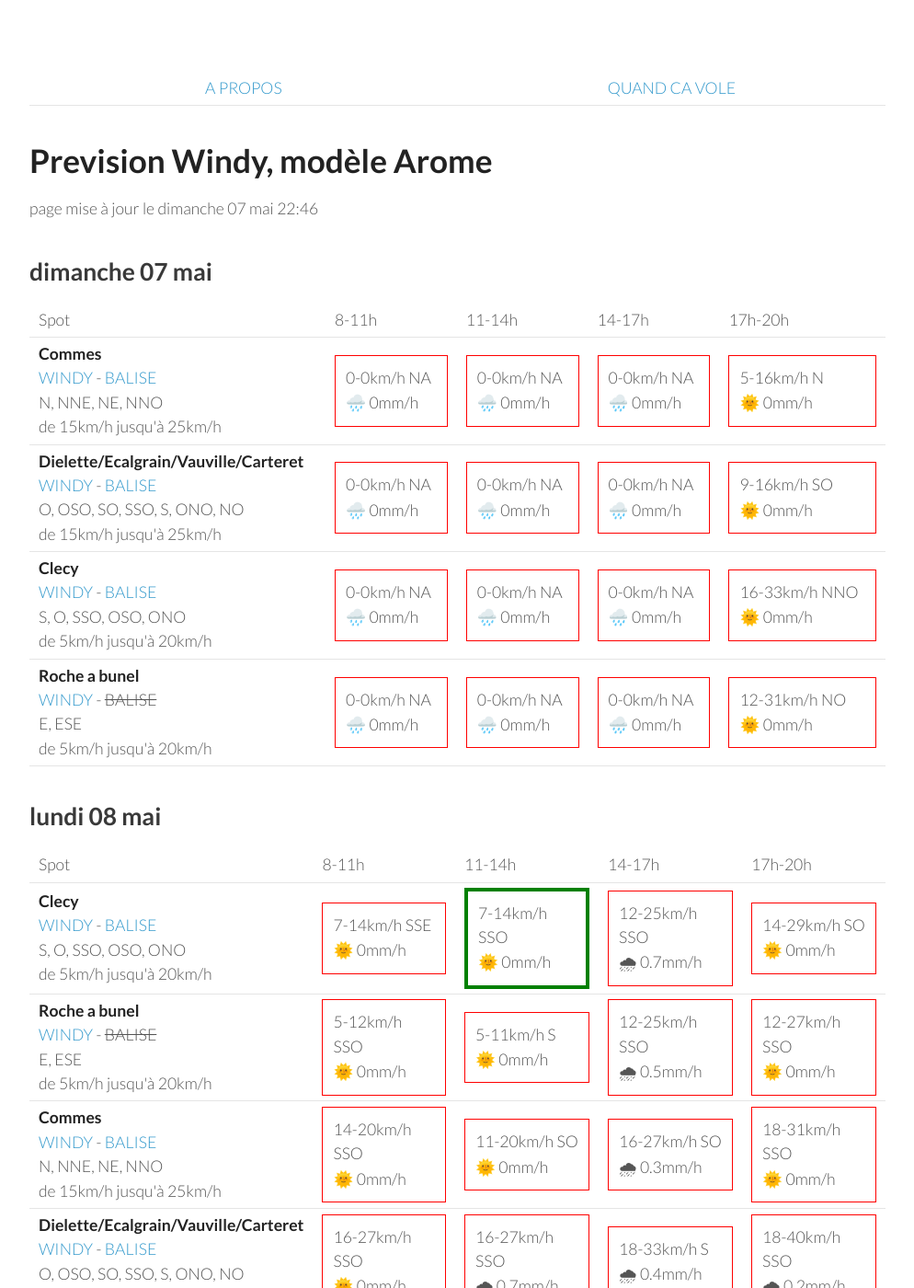
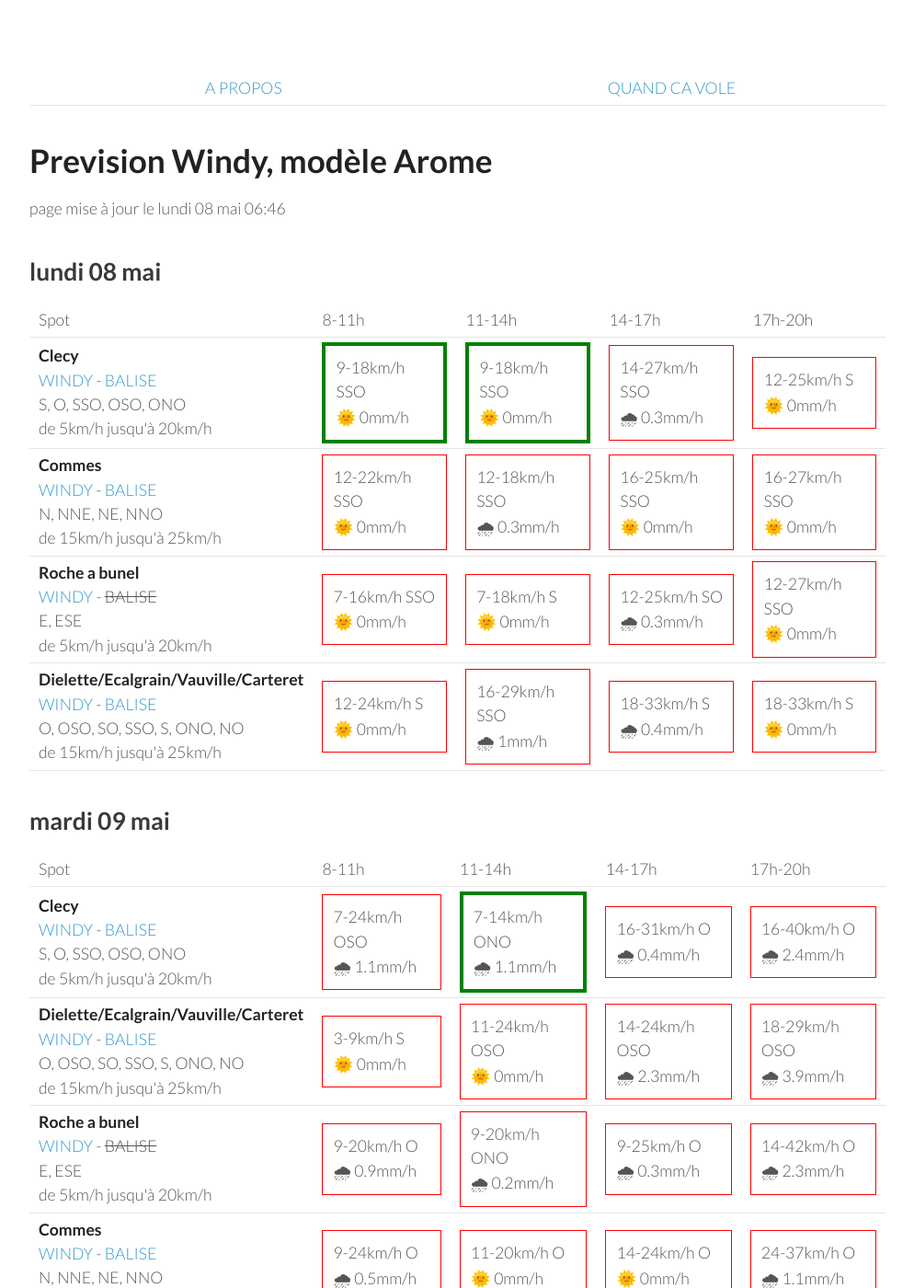
Before and after one commit to parapente-dans-le-nord/parapente-dans-le-nord.github.io, a Jekyll site: the page built from normandie.markdown, in a window 1280 px wide and 1400 px high. Shown: the whole window at 92% size, without its empty margins (26-1020 px from the left). Built offline with Jekyll 4.4.1, drawn with Linux system fonts in a browser that asks for light colours; some of the changed text lies outside the part shown.

Commit message:
update index.markdown

```diff
--- a/normandie.markdown
+++ b/normandie.markdown
@@ -7,60 +7,8 @@ title:  "Tous les spots"
 {: .links}
 
 # Prevision Windy, modèle Arome
-page mise à jour le dimanche 07 mai 22:46
+page mise à jour le lundi 08 mai 06:46
 
-## dimanche 07 mai
-
-{::nomarkdown}
-<table>
-  <tbody>
-    <tr>
-      <td>Spot</td>
-      <td>8-11h</td>
-      <td>11-14h</td>
-      <td>14-17h</td>
-      <td>17h-20h</td>
-    </tr>
-<tr>
-        <td><strong>Commes</strong><br><a href="https://windy.com/49.346/-0.726?48.936,-0.726,8">WINDY</a> - <span class=""><a href="http://www.balisemeteo.com/balise.php?idBalise=158">BALISE</a> </span><br> <span class="vent-favorable">N, NNE, NE, NNO</span><br><span class="force-vent">de 15km/h jusqu'à 25km/h</span> </td>
-
-            <td><div class="not-flyable"><p>0-0km/h NA</p><p>🌧️ 0mm/h</p></div></td>
-            <td><div class="not-flyable"><p>0-0km/h NA</p><p>🌧️ 0mm/h</p></div></td>
-            <td><div class="not-flyable"><p>0-0km/h NA</p><p>🌧️ 0mm/h</p></div></td>
-            <td><div class="not-flyable"><p>5-16km/h N</p><p>🌞 0mm/h</p></div></td>
-
-    </tr>
-<tr>
-        <td><strong>Dielette/Ecalgrain/Vauville/Carteret</strong><br><a href="https://windy.com/49.650/-1.856?49.243,-1.856,8">WINDY</a> - <span class=""><a href="http://www.balisemeteo.com/balise.php?idBalise=81">BALISE</a> </span><br> <span class="vent-favorable">O, OSO, SO, SSO, S, ONO, NO</span><br><span class="force-vent">de 15km/h jusqu'à 25km/h</span> </td>
-
-            <td><div class="not-flyable"><p>0-0km/h NA</p><p>🌧️ 0mm/h</p></div></td>
-            <td><div class="not-flyable"><p>0-0km/h NA</p><p>🌧️ 0mm/h</p></div></td>
-            <td><div class="not-flyable"><p>0-0km/h NA</p><p>🌧️ 0mm/h</p></div></td>
-            <td><div class="not-flyable"><p>9-16km/h SO</p><p>🌞 0mm/h</p></div></td>
-
-    </tr>
-<tr>
-        <td><strong>Clecy</strong><br><a href="https://windy.com/48.929/-0.470?48.516,-0.470,8">WINDY</a> - <span class=""><a href="http://www.balisemeteo.com/balise.php?idBalise=122">BALISE</a> </span><br> <span class="vent-favorable">S, O, SSO, OSO, ONO</span><br><span class="force-vent">de 5km/h jusqu'à 20km/h</span> </td>
-
-            <td><div class="not-flyable"><p>0-0km/h NA</p><p>🌧️ 0mm/h</p></div></td>
-            <td><div class="not-flyable"><p>0-0km/h NA</p><p>🌧️ 0mm/h</p></div></td>
-            <td><div class="not-flyable"><p>0-0km/h NA</p><p>🌧️ 0mm/h</p></div></td>
-            <td><div class="not-flyable"><p>16-33km/h NNO</p><p>🌞 0mm/h</p></div></td>
-
-    </tr>
-<tr>
-        <td><strong>Roche a bunel</strong><br><a href="https://windy.com/48.993/-0.499?48.580,-0.499,8">WINDY</a> - <span class="no-balise"> BALISE </span><br> <span class="vent-favorable">E, ESE</span><br><span class="force-vent">de 5km/h jusqu'à 20km/h</span> </td>
-
-            <td><div class="not-flyable"><p>0-0km/h NA</p><p>🌧️ 0mm/h</p></div></td>
-            <td><div class="not-flyable"><p>0-0km/h NA</p><p>🌧️ 0mm/h</p></div></td>
-            <td><div class="not-flyable"><p>0-0km/h NA</p><p>🌧️ 0mm/h</p></div></td>
-            <td><div class="not-flyable"><p>12-31km/h NO</p><p>🌞 0mm/h</p></div></td>
-
-    </tr>
-
-</tbody>
-</table>
-{:/}
 ## lundi 08 mai
 
 {::nomarkdown}
@@ -76,40 +24,40 @@ page mise à jour le dimanche 07 mai 22:46
 <tr>
         <td><strong>Clecy</strong><br><a href="https://windy.com/48.929/-0.470?48.516,-0.470,8">WINDY</a> - <span class=""><a href="http://www.balisemeteo.com/balise.php?idBalise=122">BALISE</a> </span><br> <span class="vent-favorable">S, O, SSO, OSO, ONO</span><br><span class="force-vent">de 5km/h jusqu'à 20km/h</span> </td>
 
-            <td><div class="not-flyable"><p>7-14km/h SSE</p><p>🌞 0mm/h</p></div></td>
-            <td><div class="flyable"><p>7-14km/h SSO</p><p>🌞 0mm/h</p></div></td>
-            <td><div class="not-flyable"><p>12-25km/h SSO</p><p>🌧 0.7mm/h</p></div></td>
-            <td><div class="not-flyable"><p>14-29km/h SO</p><p>🌞 0mm/h</p></div></td>
+            <td><div class="flyable"><p>9-18km/h SSO</p><p>🌞 0mm/h</p></div></td>
+            <td><div class="flyable"><p>9-18km/h SSO</p><p>🌞 0mm/h</p></div></td>
+            <td><div class="not-flyable"><p>14-27km/h SSO</p><p>🌧 0.3mm/h</p></div></td>
+            <td><div class="not-flyable"><p>12-25km/h S</p><p>🌞 0mm/h</p></div></td>
+
+
+    </tr>
+<tr>
+        <td><strong>Commes</strong><br><a href="https://windy.com/49.346/-0.726?48.936,-0.726,8">WINDY</a> - <span class=""><a href="http://www.balisemeteo.com/balise.php?idBalise=158">BALISE</a> </span><br> <span class="vent-favorable">N, NNE, NE, NNO</span><br><span class="force-vent">de 15km/h jusqu'à 25km/h</span> </td>
+
+            <td><div class="not-flyable"><p>12-22km/h SSO</p><p>🌞 0mm/h</p></div></td>
+            <td><div class="not-flyable"><p>12-18km/h SSO</p><p>🌧 0.3mm/h</p></div></td>
+            <td><div class="not-flyable"><p>16-25km/h SSO</p><p>🌞 0mm/h</p></div></td>
+            <td><div class="not-flyable"><p>16-27km/h SSO</p><p>🌞 0mm/h</p></div></td>
 
 
     </tr>
 <tr>
         <td><strong>Roche a bunel</strong><br><a href="https://windy.com/48.993/-0.499?48.580,-0.499,8">WINDY</a> - <span class="no-balise"> BALISE </span><br> <span class="vent-favorable">E, ESE</span><br><span class="force-vent">de 5km/h jusqu'à 20km/h</span> </td>
 
-            <td><div class="not-flyable"><p>5-12km/h SSO</p><p>🌞 0mm/h</p></div></td>
-            <td><div class="not-flyable"><p>5-11km/h S</p><p>🌞 0mm/h</p></div></td>
-            <td><div class="not-flyable"><p>12-25km/h SSO</p><p>🌧 0.5mm/h</p></div></td>
+            <td><div class="not-flyable"><p>7-16km/h SSO</p><p>🌞 0mm/h</p></div></td>
+            <td><div class="not-flyable"><p>7-18km/h S</p><p>🌞 0mm/h</p></div></td>
+            <td><div class="not-flyable"><p>12-25km/h SO</p><p>🌧 0.3mm/h</p></div></td>
             <td><div class="not-flyable"><p>12-27km/h SSO</p><p>🌞 0mm/h</p></div></td>
-
-
-    </tr>
-<tr>
-        <td><strong>Commes</strong><br><a href="https://windy.com/49.346/-0.726?48.936,-0.726,8">WINDY</a> - <span class=""><a href="http://www.balisemeteo.com/balise.php?idBalise=158">BALISE</a> </span><br> <span class="vent-favorable">N, NNE, NE, NNO</span><br><span class="force-vent">de 15km/h jusqu'à 25km/h</span> </td>
-
-            <td><div class="not-flyable"><p>14-20km/h SSO</p><p>🌞 0mm/h</p></div></td>
-            <td><div class="not-flyable"><p>11-20km/h SO</p><p>🌞 0mm/h</p></div></td>
-            <td><div class="not-flyable"><p>16-27km/h SO</p><p>🌧 0.3mm/h</p></div></td>
-            <td><div class="not-flyable"><p>18-31km/h SSO</p><p>🌞 0mm/h</p></div></td>
 
 
     </tr>
 <tr>
         <td><strong>Dielette/Ecalgrain/Vauville/Carteret</strong><br><a href="https://windy.com/49.650/-1.856?49.243,-1.856,8">WINDY</a> - <span class=""><a href="http://www.balisemeteo.com/balise.php?idBalise=81">BALISE</a> </span><br> <span class="vent-favorable">O, OSO, SO, SSO, S, ONO, NO</span><br><span class="force-vent">de 15km/h jusqu'à 25km/h</span> </td>
 
-            <td><div class="not-flyable"><p>16-27km/h SSO</p><p>🌞 0mm/h</p></div></td>
-            <td><div class="not-flyable"><p>16-27km/h SSO</p><p>🌧 0.7mm/h</p></div></td>
+            <td><div class="not-flyable"><p>12-24km/h S</p><p>🌞 0mm/h</p></div></td>
+            <td><div class="not-flyable"><p>16-29km/h SSO</p><p>🌧 1mm/h</p></div></td>
             <td><div class="not-flyable"><p>18-33km/h S</p><p>🌧 0.4mm/h</p></div></td>
-            <td><div class="not-flyable"><p>18-40km/h SSO</p><p>🌧 0.2mm/h</p></div></td>
+            <td><div class="not-flyable"><p>18-33km/h S</p><p>🌞 0mm/h</p></div></td>
 
 
     </tr>
@@ -130,42 +78,42 @@ page mise à jour le dimanche 07 mai 22:46
       <td>17h-20h</td>
     </tr>
 <tr>
+        <td><strong>Clecy</strong><br><a href="https://windy.com/48.929/-0.470?48.516,-0.470,8">WINDY</a> - <span class=""><a href="http://www.balisemeteo.com/balise.php?idBalise=122">BALISE</a> </span><br> <span class="vent-favorable">S, O, SSO, OSO, ONO</span><br><span class="force-vent">de 5km/h jusqu'à 20km/h</span> </td>
+
+            <td><div class="not-flyable"><p>7-24km/h OSO</p><p>🌧 1.1mm/h</p></div></td>
+            <td><div class="flyable"><p>7-14km/h ONO</p><p>🌧 1.1mm/h</p></div></td>
+            <td><div class="not-flyable"><p>16-31km/h O</p><p>🌧 0.4mm/h</p></div></td>
+            <td><div class="not-flyable"><p>16-40km/h O</p><p>🌧 2.4mm/h</p></div></td>
+
+
+    </tr>
+<tr>
         <td><strong>Dielette/Ecalgrain/Vauville/Carteret</strong><br><a href="https://windy.com/49.650/-1.856?49.243,-1.856,8">WINDY</a> - <span class=""><a href="http://www.balisemeteo.com/balise.php?idBalise=81">BALISE</a> </span><br> <span class="vent-favorable">O, OSO, SO, SSO, S, ONO, NO</span><br><span class="force-vent">de 15km/h jusqu'à 25km/h</span> </td>
 
-            <td><div class="not-flyable"><p>5-9km/h S</p><p>🌞 0mm/h</p></div></td>
-            <td><div class="flyable"><p>16-24km/h ONO</p><p>🌞 0mm/h</p></div></td>
-            <td><div class="not-flyable"><p>25-37km/h OSO</p><p>🌞 0mm/h</p></div></td>
-            <td><div class="not-flyable"><p>33-50km/h O</p><p>🌞 0mm/h</p></div></td>
+            <td><div class="not-flyable"><p>3-9km/h S</p><p>🌞 0mm/h</p></div></td>
+            <td><div class="not-flyable"><p>11-24km/h OSO</p><p>🌞 0mm/h</p></div></td>
+            <td><div class="not-flyable"><p>14-24km/h OSO</p><p>🌧 2.3mm/h</p></div></td>
+            <td><div class="not-flyable"><p>18-29km/h OSO</p><p>🌧 3.9mm/h</p></div></td>
+
+
+    </tr>
+<tr>
+        <td><strong>Roche a bunel</strong><br><a href="https://windy.com/48.993/-0.499?48.580,-0.499,8">WINDY</a> - <span class="no-balise"> BALISE </span><br> <span class="vent-favorable">E, ESE</span><br><span class="force-vent">de 5km/h jusqu'à 20km/h</span> </td>
+
+            <td><div class="not-flyable"><p>9-20km/h O</p><p>🌧 0.9mm/h</p></div></td>
+            <td><div class="not-flyable"><p>9-20km/h ONO</p><p>🌧 0.2mm/h</p></div></td>
+            <td><div class="not-flyable"><p>9-25km/h O</p><p>🌧 0.3mm/h</p></div></td>
+            <td><div class="not-flyable"><p>14-42km/h O</p><p>🌧 2.3mm/h</p></div></td>
 
 
     </tr>
 <tr>
         <td><strong>Commes</strong><br><a href="https://windy.com/49.346/-0.726?48.936,-0.726,8">WINDY</a> - <span class=""><a href="http://www.balisemeteo.com/balise.php?idBalise=158">BALISE</a> </span><br> <span class="vent-favorable">N, NNE, NE, NNO</span><br><span class="force-vent">de 15km/h jusqu'à 25km/h</span> </td>
 
-            <td><div class="not-flyable"><p>9-22km/h OSO</p><p>🌞 0mm/h</p></div></td>
-            <td><div class="not-flyable"><p>16-24km/h ONO</p><p>🌧 3.1mm/h</p></div></td>
-            <td><div class="not-flyable"><p>16-31km/h NO</p><p>🌧 0.2mm/h</p></div></td>
-            <td><div class="not-flyable"><p>27-46km/h O</p><p>🌧 0.3mm/h</p></div></td>
-
-
-    </tr>
-<tr>
-        <td><strong>Clecy</strong><br><a href="https://windy.com/48.929/-0.470?48.516,-0.470,8">WINDY</a> - <span class=""><a href="http://www.balisemeteo.com/balise.php?idBalise=122">BALISE</a> </span><br> <span class="vent-favorable">S, O, SSO, OSO, ONO</span><br><span class="force-vent">de 5km/h jusqu'à 20km/h</span> </td>
-
-            <td><div class="not-flyable"><p>5-18km/h SO</p><p>🌧 1.8mm/h</p></div></td>
-            <td><div class="not-flyable"><p>9-27km/h ONO</p><p>🌧 4.7mm/h</p></div></td>
-            <td><div class="not-flyable"><p>14-35km/h ONO</p><p>🌧 0.6mm/h</p></div></td>
-            <td><div class="not-flyable"><p>22-46km/h O</p><p>🌧 4mm/h</p></div></td>
-
-
-    </tr>
-<tr>
-        <td><strong>Roche a bunel</strong><br><a href="https://windy.com/48.993/-0.499?48.580,-0.499,8">WINDY</a> - <span class="no-balise"> BALISE </span><br> <span class="vent-favorable">E, ESE</span><br><span class="force-vent">de 5km/h jusqu'à 20km/h</span> </td>
-
-            <td><div class="not-flyable"><p>3-16km/h SO</p><p>🌧 1mm/h</p></div></td>
-            <td><div class="not-flyable"><p>9-27km/h ONO</p><p>🌧 4.3mm/h</p></div></td>
-            <td><div class="not-flyable"><p>16-37km/h ONO</p><p>🌧 0.4mm/h</p></div></td>
-            <td><div class="not-flyable"><p>24-46km/h O</p><p>🌧 6mm/h</p></div></td>
+            <td><div class="not-flyable"><p>9-24km/h O</p><p>🌧 0.5mm/h</p></div></td>
+            <td><div class="not-flyable"><p>11-20km/h O</p><p>🌞 0mm/h</p></div></td>
+            <td><div class="not-flyable"><p>14-24km/h O</p><p>🌞 0mm/h</p></div></td>
+            <td><div class="not-flyable"><p>24-37km/h O</p><p>🌧 1.1mm/h</p></div></td>
 
 
     </tr>
@@ -188,40 +136,40 @@ page mise à jour le dimanche 07 mai 22:46
 <tr>
         <td><strong>Dielette/Ecalgrain/Vauville/Carteret</strong><br><a href="https://windy.com/49.650/-1.856?49.243,-1.856,8">WINDY</a> - <span class=""><a href="http://www.balisemeteo.com/balise.php?idBalise=81">BALISE</a> </span><br> <span class="vent-favorable">O, OSO, SO, SSO, S, ONO, NO</span><br><span class="force-vent">de 15km/h jusqu'à 25km/h</span> </td>
 
-            <td><div class="not-flyable"><p>31-44km/h O</p><p>🌧 0.4mm/h</p></div></td>
-            <td><div class="not-flyable"><p>29-48km/h O</p><p>🌧 0.4mm/h</p></div></td>
-            <td><div class="not-flyable"><p>31-46km/h O</p><p>🌧 0.3mm/h</p></div></td>
-            <td><div class="not-flyable"><p>33-48km/h O</p><p>🌞 0mm/h</p></div></td>
+            <td><div class="not-flyable"><p>29-42km/h O</p><p>🌧 0.3mm/h</p></div></td>
+            <td><div class="not-flyable"><p>29-42km/h O</p><p>🌧 0.2mm/h</p></div></td>
+            <td><div class="not-flyable"><p>29-44km/h O</p><p>🌧 0.2mm/h</p></div></td>
+            <td><div class="not-flyable"><p>31-46km/h O</p><p>🌞 0mm/h</p></div></td>
+
+
+    </tr>
+<tr>
+        <td><strong>Clecy</strong><br><a href="https://windy.com/48.929/-0.470?48.516,-0.470,8">WINDY</a> - <span class=""><a href="http://www.balisemeteo.com/balise.php?idBalise=122">BALISE</a> </span><br> <span class="vent-favorable">S, O, SSO, OSO, ONO</span><br><span class="force-vent">de 5km/h jusqu'à 20km/h</span> </td>
+
+            <td><div class="not-flyable"><p>20-40km/h O</p><p>🌧 0.4mm/h</p></div></td>
+            <td><div class="not-flyable"><p>20-46km/h O</p><p>🌧 0.8mm/h</p></div></td>
+            <td><div class="not-flyable"><p>20-48km/h O</p><p>🌧 0.2mm/h</p></div></td>
+            <td><div class="not-flyable"><p>20-46km/h O</p><p>🌧 0.4mm/h</p></div></td>
 
 
     </tr>
 <tr>
         <td><strong>Commes</strong><br><a href="https://windy.com/49.346/-0.726?48.936,-0.726,8">WINDY</a> - <span class=""><a href="http://www.balisemeteo.com/balise.php?idBalise=158">BALISE</a> </span><br> <span class="vent-favorable">N, NNE, NE, NNO</span><br><span class="force-vent">de 15km/h jusqu'à 25km/h</span> </td>
 
-            <td><div class="not-flyable"><p>25-40km/h O</p><p>🌧 0.7mm/h</p></div></td>
-            <td><div class="not-flyable"><p>25-46km/h O</p><p>🌧 5mm/h</p></div></td>
-            <td><div class="not-flyable"><p>25-44km/h O</p><p>🌧 0.4mm/h</p></div></td>
-            <td><div class="not-flyable"><p>27-46km/h O</p><p>🌞 0mm/h</p></div></td>
-
-
-    </tr>
-<tr>
-        <td><strong>Clecy</strong><br><a href="https://windy.com/48.929/-0.470?48.516,-0.470,8">WINDY</a> - <span class=""><a href="http://www.balisemeteo.com/balise.php?idBalise=122">BALISE</a> </span><br> <span class="vent-favorable">S, O, SSO, OSO, ONO</span><br><span class="force-vent">de 5km/h jusqu'à 20km/h</span> </td>
-
-            <td><div class="not-flyable"><p>20-40km/h O</p><p>🌧 0.2mm/h</p></div></td>
-            <td><div class="not-flyable"><p>18-46km/h O</p><p>🌧 4.8mm/h</p></div></td>
-            <td><div class="not-flyable"><p>20-48km/h O</p><p>🌧 0.5mm/h</p></div></td>
-            <td><div class="not-flyable"><p>20-46km/h O</p><p>🌧 0.2mm/h</p></div></td>
+            <td><div class="not-flyable"><p>24-38km/h O</p><p>🌧 0.3mm/h</p></div></td>
+            <td><div class="not-flyable"><p>24-42km/h O</p><p>🌧 3.1mm/h</p></div></td>
+            <td><div class="not-flyable"><p>24-40km/h O</p><p>🌧 0.3mm/h</p></div></td>
+            <td><div class="not-flyable"><p>27-44km/h O</p><p>🌧 0.3mm/h</p></div></td>
 
 
     </tr>
 <tr>
         <td><strong>Roche a bunel</strong><br><a href="https://windy.com/48.993/-0.499?48.580,-0.499,8">WINDY</a> - <span class="no-balise"> BALISE </span><br> <span class="vent-favorable">E, ESE</span><br><span class="force-vent">de 5km/h jusqu'à 20km/h</span> </td>
 
-            <td><div class="not-flyable"><p>22-42km/h O</p><p>🌧 0.2mm/h</p></div></td>
-            <td><div class="not-flyable"><p>20-48km/h O</p><p>🌧 1mm/h</p></div></td>
-            <td><div class="not-flyable"><p>22-48km/h O</p><p>🌧 0.5mm/h</p></div></td>
-            <td><div class="not-flyable"><p>22-48km/h O</p><p>🌧 0.2mm/h</p></div></td>
+            <td><div class="not-flyable"><p>20-42km/h O</p><p>🌧 0.3mm/h</p></div></td>
+            <td><div class="not-flyable"><p>20-46km/h O</p><p>🌧 1.4mm/h</p></div></td>
+            <td><div class="not-flyable"><p>22-48km/h O</p><p>🌧 0.3mm/h</p></div></td>
+            <td><div class="not-flyable"><p>22-48km/h O</p><p>🌧 0.6mm/h</p></div></td>
 
 
     </tr>
@@ -244,8 +192,8 @@ page mise à jour le dimanche 07 mai 22:46
 <tr>
         <td><strong>Dielette/Ecalgrain/Vauville/Carteret</strong><br><a href="https://windy.com/49.650/-1.856?49.243,-1.856,8">WINDY</a> - <span class=""><a href="http://www.balisemeteo.com/balise.php?idBalise=81">BALISE</a> </span><br> <span class="vent-favorable">O, OSO, SO, SSO, S, ONO, NO</span><br><span class="force-vent">de 15km/h jusqu'à 25km/h</span> </td>
 
-            <td><div class="not-flyable"><p>20-33km/h OSO</p><p>🌧 1.8mm/h</p></div></td>
-            <td><div class="not-flyable"><p>20-33km/h O</p><p>🌧 1.4mm/h</p></div></td>
+            <td><div class="not-flyable"><p>20-31km/h OSO</p><p>🌧 1.6mm/h</p></div></td>
+            <td><div class="not-flyable"><p>16-29km/h O</p><p>🌧 0.4mm/h</p></div></td>
             <td><div class="not-flyable"><p>14-29km/h OSO</p><p>🌧 0.2mm/h</p></div></td>
             <td><div class="not-flyable"><p>9-24km/h O</p><p>🌧 0.2mm/h</p></div></td>
 
@@ -254,30 +202,30 @@ page mise à jour le dimanche 07 mai 22:46
 <tr>
         <td><strong>Clecy</strong><br><a href="https://windy.com/48.929/-0.470?48.516,-0.470,8">WINDY</a> - <span class=""><a href="http://www.balisemeteo.com/balise.php?idBalise=122">BALISE</a> </span><br> <span class="vent-favorable">S, O, SSO, OSO, ONO</span><br><span class="force-vent">de 5km/h jusqu'à 20km/h</span> </td>
 
-            <td><div class="not-flyable"><p>12-27km/h SO</p><p>🌞 0mm/h</p></div></td>
-            <td><div class="not-flyable"><p>12-29km/h SO</p><p>🌧 0.4mm/h</p></div></td>
+            <td><div class="not-flyable"><p>12-25km/h OSO</p><p>🌞 0mm/h</p></div></td>
+            <td><div class="not-flyable"><p>12-29km/h SO</p><p>🌞 0mm/h</p></div></td>
             <td><div class="not-flyable"><p>9-25km/h OSO</p><p>🌧 0.2mm/h</p></div></td>
             <td><div class="not-flyable"><p>5-22km/h OSO</p><p>🌧 0.5mm/h</p></div></td>
 
 
     </tr>
 <tr>
-        <td><strong>Commes</strong><br><a href="https://windy.com/49.346/-0.726?48.936,-0.726,8">WINDY</a> - <span class=""><a href="http://www.balisemeteo.com/balise.php?idBalise=158">BALISE</a> </span><br> <span class="vent-favorable">N, NNE, NE, NNO</span><br><span class="force-vent">de 15km/h jusqu'à 25km/h</span> </td>
+        <td><strong>Roche a bunel</strong><br><a href="https://windy.com/48.993/-0.499?48.580,-0.499,8">WINDY</a> - <span class="no-balise"> BALISE </span><br> <span class="vent-favorable">E, ESE</span><br><span class="force-vent">de 5km/h jusqu'à 20km/h</span> </td>
 
-            <td><div class="not-flyable"><p>18-29km/h SO</p><p>🌞 0mm/h</p></div></td>
-            <td><div class="not-flyable"><p>16-31km/h SO</p><p>🌧 1.6mm/h</p></div></td>
-            <td><div class="not-flyable"><p>12-29km/h OSO</p><p>🌧 2.6mm/h</p></div></td>
-            <td><div class="not-flyable"><p>7-25km/h O</p><p>🌧 1.7mm/h</p></div></td>
+            <td><div class="not-flyable"><p>14-25km/h OSO</p><p>🌞 0mm/h</p></div></td>
+            <td><div class="not-flyable"><p>12-29km/h SO</p><p>🌞 0mm/h</p></div></td>
+            <td><div class="not-flyable"><p>9-27km/h OSO</p><p>🌧 0.2mm/h</p></div></td>
+            <td><div class="not-flyable"><p>5-24km/h ONO</p><p>🌧 0.5mm/h</p></div></td>
 
 
     </tr>
 <tr>
-        <td><strong>Roche a bunel</strong><br><a href="https://windy.com/48.993/-0.499?48.580,-0.499,8">WINDY</a> - <span class="no-balise"> BALISE </span><br> <span class="vent-favorable">E, ESE</span><br><span class="force-vent">de 5km/h jusqu'à 20km/h</span> </td>
+        <td><strong>Commes</strong><br><a href="https://windy.com/49.346/-0.726?48.936,-0.726,8">WINDY</a> - <span class=""><a href="http://www.balisemeteo.com/balise.php?idBalise=158">BALISE</a> </span><br> <span class="vent-favorable">N, NNE, NE, NNO</span><br><span class="force-vent">de 15km/h jusqu'à 25km/h</span> </td>
 
-            <td><div class="not-flyable"><p>14-29km/h SO</p><p>🌞 0mm/h</p></div></td>
-            <td><div class="not-flyable"><p>12-31km/h SO</p><p>🌧 0.7mm/h</p></div></td>
-            <td><div class="not-flyable"><p>9-27km/h OSO</p><p>🌧 0.2mm/h</p></div></td>
-            <td><div class="not-flyable"><p>5-24km/h ONO</p><p>🌧 0.5mm/h</p></div></td>
+            <td><div class="not-flyable"><p>16-27km/h SO</p><p>🌞 0mm/h</p></div></td>
+            <td><div class="not-flyable"><p>18-29km/h SO</p><p>🌧 0.5mm/h</p></div></td>
+            <td><div class="not-flyable"><p>12-29km/h OSO</p><p>🌧 2.6mm/h</p></div></td>
+            <td><div class="not-flyable"><p>7-25km/h O</p><p>🌧 1.7mm/h</p></div></td>
 
 
     </tr>
```
